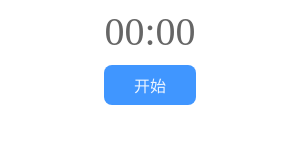
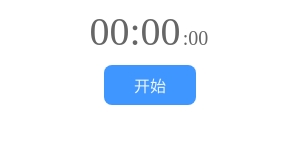
Before and after one commit to chenwei-cw/timing-electron-app, an Electron app: page index.html in a window 300 px wide. Drawn offline with Linux system fonts and the light colour scheme.

Commit message:
将秒调小

```diff
--- a/index.html
+++ b/index.html
@@ -30,6 +30,11 @@
         .btnPause{
             background-color: rgba(0, 0, 0, 0.4);
         }
+        .secondStyle{
+            display:inline-block;
+            width:30px;
+            font-size:20px;
+        }
     </style>
 </head>
 <body>
--- a/main.js
+++ b/main.js
@@ -14,7 +14,7 @@ function createWindow () {
   // 窗口置顶
   win.setAlwaysOnTop(true);
   // 打开开发工具
-  // mainWindow.webContents.openDevTools()
+  // win.webContents.openDevTools()
   // 获取屏幕的分辨率大小
   const screenSize = screen.getPrimaryDisplay().workAreaSize;
   // 计算窗口的位置，使其出现在屏幕的右上角
--- a/renderer.js
+++ b/renderer.js
@@ -47,13 +47,16 @@ goOn.addEventListener('click',()=>{
 });
 
 function timeTranFunc(timeNum){
-    let hour = Math.floor(timeNum/60);
-    let minute = timeNum%60;
+    let second = timeNum%60;
+    let minute = Math.floor(timeNum/60);
+    let hour = Math.floor(minute/60);
+        minute = minute%60;
 
     if(hour < 10) hour = '0'+String(hour)
     if(minute < 10) minute = '0'+String(minute)
+    if(second < 10) second = '0'+String(second)
 
-    timeDom.innerHTML =hour+':'+minute;
+    timeDom.innerHTML =hour+':'+minute+'<span class="secondStyle">:'+second+'</span>';
 }
 function timeIntervalFunc(){
     timeInterval = setInterval(()=>{
```
